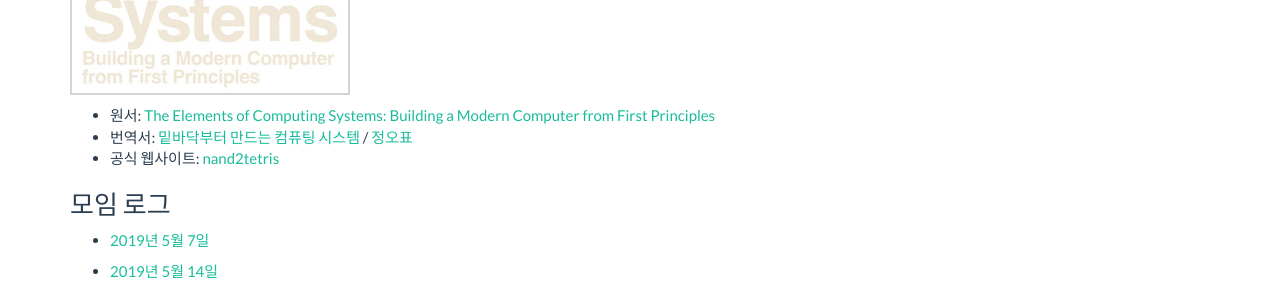
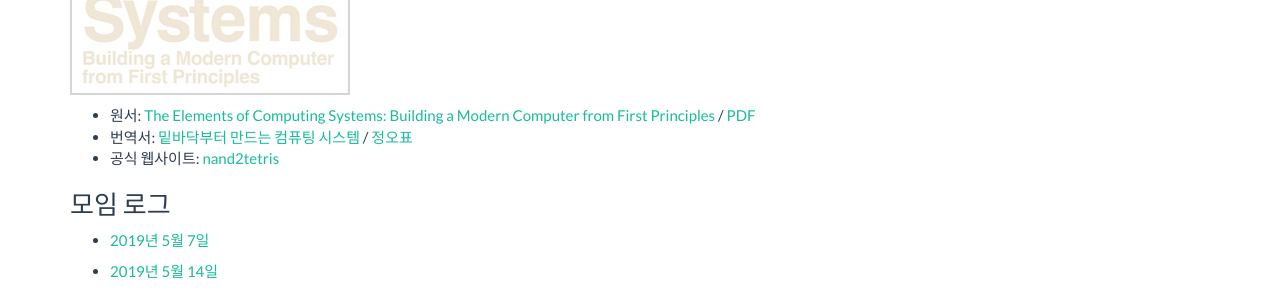
Before and after one commit to tuestudy/tuestudy.github.io, a Jekyll site: the page built from topics/nand2tetris.md, in a window 1280 px wide. Shown: the part 435-729 px from the top of the page. Built offline with Jekyll 4.4.1, drawn with Linux system fonts in a browser that asks for light colours.

Commit message:
Add PDF link

```diff
--- a/topics/nand2tetris.md
+++ b/topics/nand2tetris.md
@@ -7,7 +7,7 @@
 
 ![nand2tetris korean book cover][Bookcover_of_Nand2Tetris_in_Korean]
 
-- 원서: [The Elements of Computing Systems: Building a Modern Computer from First Principles][Nand2Tetris_in_English]
+- 원서: [The Elements of Computing Systems: Building a Modern Computer from First Principles][Nand2Tetris_in_English] / [PDF](http://f.javier.io/rep/books/The%20Elements%20of%20Computing%20Systems.pdf)
 - 번역서: [밑바닥부터 만드는 컴퓨팅 시스템][Nand2Tetris_in_Korean] / [정오표][Nand2Tetris_in_Korean_typo]
 - 공식 웹사이트: [nand2tetris][Nand2Tetris_official_website]
 
```
